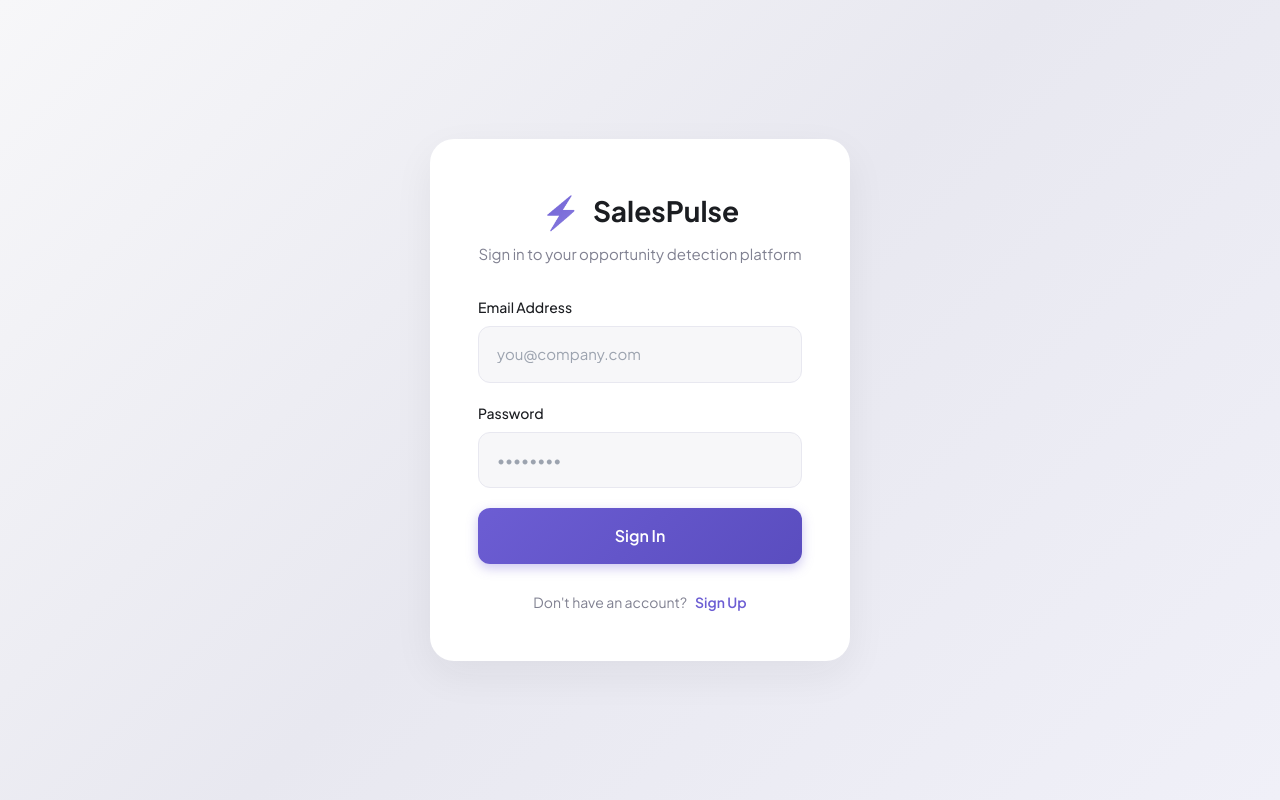
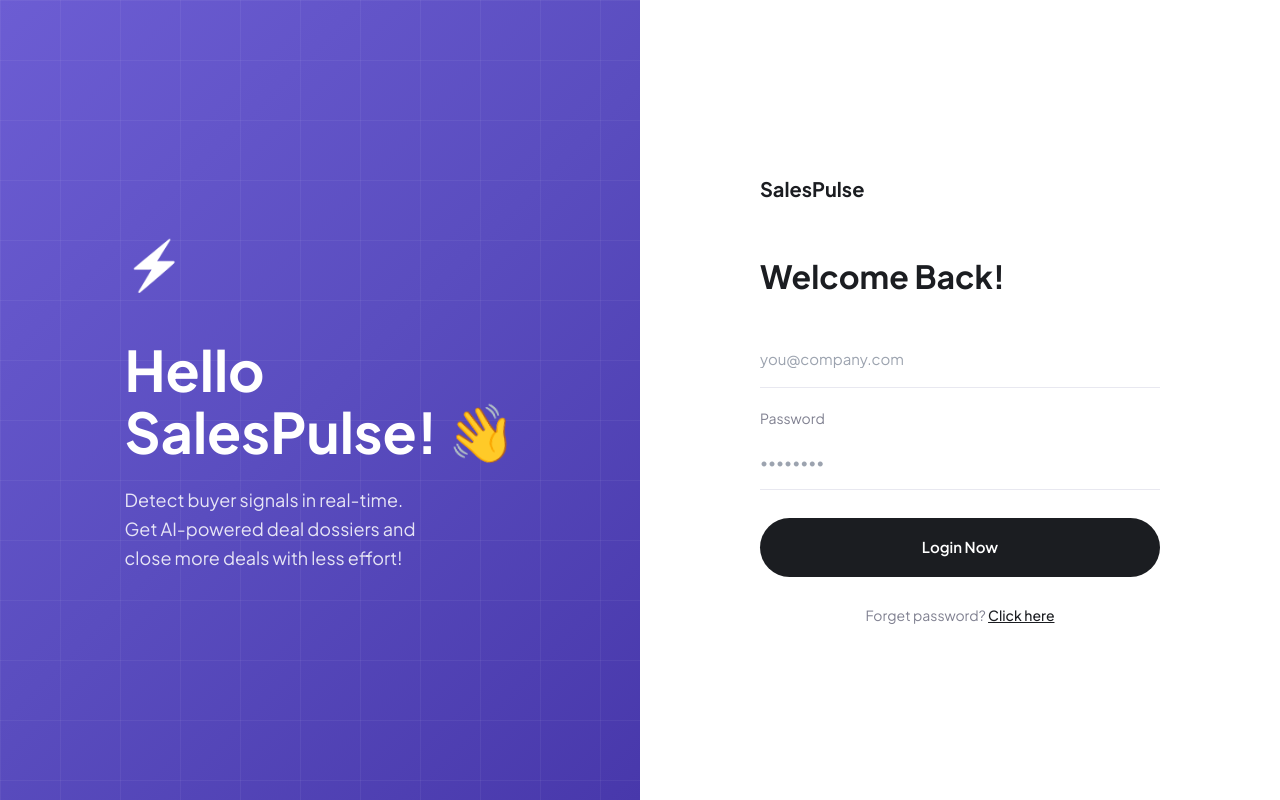
Before and after one commit to pradda-gotham/salesSignalPulse, a React (Vite) app: page / in a window 1280 px wide. Built offline with nearby package versions, Linux system fonts and the light colour scheme; no server answers.

Commit message:
feat(design): redesign login page with split layout, remove Google login and welcome subtitle

```diff
--- a/views/LoginView.tsx
+++ b/views/LoginView.tsx
@@ -6,7 +6,7 @@ interface LoginViewProps {
 }
 
 export const LoginView: React.FC<LoginViewProps> = ({ onSuccess }) => {
-    const { signIn, signUp } = useAuth();
+    const { signIn, signUp, signInWithGoogle } = useAuth();
     const [isSignUp, setIsSignUp] = useState(false);
     const [email, setEmail] = useState('');
     const [password, setPassword] = useState('');
@@ -57,21 +57,58 @@ export const LoginView: React.FC<LoginViewProps> = ({ onSuccess }) => {
         setLoading(false);
     };
 
+    const handleGoogleSignIn = async () => {
+        setLoading(true);
+        setMessage(null);
+        const { error } = await signInWithGoogle();
+        if (error) {
+            setMessage({ type: 'error', text: error.message });
+        }
+        setLoading(false);
+    };
+
     return (
         <div style={styles.container}>
-            <div style={styles.card}>
-                <div style={styles.logo}>
-                    <span style={styles.logoIcon}>⚡</span>
-                    <h1 style={styles.title}>SalesPulse</h1>
+            {/* Left Panel - Branding */}
+            <div style={styles.leftPanel}>
+                <div style={styles.leftContent}>
+                    {/* Logo */}
+                    <div style={styles.logoIcon}>⚡</div>
+
+                    {/* Headline */}
+                    <h1 style={styles.heroTitle}>
+                        Hello<br />
+                        SalesPulse!<span style={styles.waveEmoji}>👋</span>
+                    </h1>
+
+                    {/* Tagline */}
+                    <p style={styles.heroSubtitle}>
+                        Detect buyer signals in real-time.<br />
+                        Get AI-powered deal dossiers and<br />
+                        close more deals with less effort!
+                    </p>
                 </div>
 
-                <p style={styles.subtitle}>
-                    {isSignUp ? 'Create your account' : 'Sign in to your opportunity detection platform'}
-                </p>
+                {/* Decorative grid lines */}
+                <div style={styles.gridOverlay}></div>
+            </div>
 
+            {/* Right Panel - Form */}
+            <div style={styles.rightPanel}>
+                <div style={styles.formContainer}>
+                    {/* Brand name */}
+                    <h2 style={styles.brandName}>SalesPulse</h2>
+
+                    {/* Welcome text */}
+                    <div style={styles.welcomeSection}>
+                        <h3 style={styles.welcomeTitle}>
+                            {isSignUp ? 'Get Started!' : 'Welcome Back!'}
+                        </h3>
+                    </div>
+
+                    {/* Form */}
                     <form onSubmit={handleSubmit} style={styles.form}>
                         <div style={styles.inputGroup}>
-                        <label style={styles.label}>Email Address</label>
                             <input
                                 type="email"
                                 value={email}
@@ -83,7 +120,7 @@ export const LoginView: React.FC<LoginViewProps> = ({ onSuccess }) => {
                         </div>
 
                         <div style={styles.inputGroup}>
-                        <label style={styles.label}>Password</label>
+                            <label style={styles.inputLabel}>Password</label>
                             <input
                                 type="password"
                                 value={password}
@@ -96,7 +133,7 @@ export const LoginView: React.FC<LoginViewProps> = ({ onSuccess }) => {
 
                         {isSignUp && (
                             <div style={styles.inputGroup}>
-                            <label style={styles.label}>Confirm Password</label>
+                                <label style={styles.inputLabel}>Confirm Password</label>
                                 <input
                                     type="password"
                                     value={confirmPassword}
@@ -111,8 +148,8 @@ export const LoginView: React.FC<LoginViewProps> = ({ onSuccess }) => {
                         {message && (
                             <div style={{
                                 ...styles.message,
-                            backgroundColor: message.type === 'success' ? 'rgba(34, 197, 94, 0.1)' : 'rgba(239, 68, 68, 0.1)',
-                            color: message.type === 'success' ? '#22c55e' : '#ef4444',
+                                backgroundColor: message.type === 'success' ? 'rgba(76, 227, 100, 0.1)' : 'rgba(255, 95, 95, 0.1)',
+                                color: message.type === 'success' ? '#4CE364' : '#FF5F5F',
                             }}>
                                 {message.text}
                             </div>
@@ -121,31 +158,22 @@ export const LoginView: React.FC<LoginViewProps> = ({ onSuccess }) => {
                         <button
                             type="submit"
                             style={{
-                            ...styles.button,
+                                ...styles.primaryButton,
                                 opacity: loading ? 0.7 : 1,
                             }}
                             disabled={loading}
                         >
-                        {loading ? 'Please wait...' : (isSignUp ? 'Create Account' : 'Sign In')}
+                            {loading ? 'Please wait...' : (isSignUp ? 'Create Account' : 'Login Now')}
                         </button>
+
+
+
+                        {!isSignUp && (
+                            <div style={styles.forgotPassword}>
+                                Forget password? <button type="button" style={styles.linkButton}>Click here</button>
+                            </div>
+                        )}
                     </form>
-
-                <div style={styles.footer}>
-                    <span style={styles.footerText}>
-                        {isSignUp ? 'Already have an account?' : "Don't have an account?"}
-                    </span>
-                    <button
-                        type="button"
-                        onClick={() => {
-                            setIsSignUp(!isSignUp);
-                            setMessage(null);
-                            setPassword('');
-                            setConfirmPassword('');
-                        }}
-                        style={styles.switchButton}
-                    >
-                        {isSignUp ? 'Sign In' : 'Sign Up'}
-                    </button>
                 </div>
             </div>
         </div>
@@ -156,44 +184,100 @@ const styles: { [key: string]: React.CSSProperties } = {
     container: {
         minHeight: '100vh',
         display: 'flex',
-        alignItems: 'center',
-        justifyContent: 'center',
-        background: 'linear-gradient(135deg, #F7F7F9 0%, #E8E8F0 50%, #F0F0F8 100%)',
-        padding: '20px',
+        flexDirection: 'row',
     },
-    card: {
-        backgroundColor: '#FFFFFF',
-        borderRadius: '24px',
-        padding: '48px',
-        width: '100%',
-        maxWidth: '420px',
-        boxShadow: '0px 14px 40px rgba(33, 33, 33, 0.06)',
-        border: 'none',
-    },
-    logo: {
+    leftPanel: {
+        flex: '1',
+        background: 'linear-gradient(135deg, #6C5DD3 0%, #5A4DBF 50%, #4838AB 100%)',
         display: 'flex',
         alignItems: 'center',
         justifyContent: 'center',
-        gap: '12px',
-        marginBottom: '8px',
+        position: 'relative',
+        overflow: 'hidden',
+        padding: '60px',
+    },
+    leftContent: {
+        position: 'relative',
+        zIndex: 2,
+        maxWidth: '480px',
     },
     logoIcon: {
-        fontSize: '32px',
-        background: 'linear-gradient(135deg, #6C5DD3 0%, #8B7FE0 100%)',
-        WebkitBackgroundClip: 'text',
-        WebkitTextFillColor: 'transparent',
+        fontSize: '48px',
+        marginBottom: '40px',
+        filter: 'brightness(0) invert(1)',
     },
-    title: {
-        fontSize: '28px',
+    heroTitle: {
+        fontSize: '56px',
+        fontWeight: '700',
+        color: '#ffffff',
+        lineHeight: '1.1',
+        marginBottom: '24px',
+    },
+    waveEmoji: {
+        display: 'inline-block',
+        marginLeft: '8px',
+        animation: 'wave 1.5s ease-in-out infinite',
+    },
+    heroSubtitle: {
+        fontSize: '18px',
+        color: 'rgba(255, 255, 255, 0.85)',
+        lineHeight: '1.6',
+        fontWeight: '400',
+    },
+    gridOverlay: {
+        position: 'absolute',
+        top: 0,
+        left: 0,
+        right: 0,
+        bottom: 0,
+        backgroundImage: `
+            linear-gradient(rgba(255,255,255,0.05) 1px, transparent 1px),
+            linear-gradient(90deg, rgba(255,255,255,0.05) 1px, transparent 1px)
+        `,
+        backgroundSize: '60px 60px',
+        zIndex: 1,
+    },
+    rightPanel: {
+        flex: '1',
+        backgroundColor: '#ffffff',
+        display: 'flex',
+        alignItems: 'center',
+        justifyContent: 'center',
+        padding: '60px',
+    },
+    formContainer: {
+        width: '100%',
+        maxWidth: '400px',
+    },
+    brandName: {
+        fontSize: '20px',
         fontWeight: '700',
         color: '#1B1D21',
-        margin: 0,
+        marginBottom: '48px',
     },
-    subtitle: {
-        textAlign: 'center',
+    welcomeSection: {
+        marginBottom: '32px',
+    },
+    welcomeTitle: {
+        fontSize: '32px',
+        fontWeight: '700',
+        color: '#1B1D21',
+        marginBottom: '12px',
+    },
+    welcomeSubtitle: {
+        fontSize: '14px',
         color: '#808191',
-        marginBottom: '32px',
-        fontSize: '15px',
+        lineHeight: '1.6',
+    },
+    linkButton: {
+        background: 'none',
+        border: 'none',
+        color: '#1B1D21',
+        textDecoration: 'underline',
+        cursor: 'pointer',
+        padding: 0,
+        fontSize: '14px',
+        fontWeight: '500',
     },
     form: {
         display: 'flex',
@@ -203,22 +287,23 @@ const styles: { [key: string]: React.CSSProperties } = {
     inputGroup: {
         display: 'flex',
         flexDirection: 'column',
-        gap: '8px',
+        gap: '6px',
     },
-    label: {
-        color: '#1B1D21',
+    inputLabel: {
         fontSize: '14px',
-        fontWeight: '500',
+        color: '#808191',
+        fontWeight: '400',
     },
     input: {
-        padding: '16px 18px',
+        padding: '16px 0',
         fontSize: '15px',
-        borderRadius: '12px',
-        border: '1px solid #E8E8F0',
-        backgroundColor: '#F7F7F9',
+        borderRadius: '0',
+        border: 'none',
+        borderBottom: '1px solid #E8E8F0',
+        backgroundColor: 'transparent',
         color: '#1B1D21',
         outline: 'none',
-        transition: 'border-color 0.2s, box-shadow 0.2s',
+        transition: 'border-color 0.2s',
     },
     message: {
         padding: '14px 18px',
@@ -226,36 +311,47 @@ const styles: { [key: string]: React.CSSProperties } = {
         fontSize: '14px',
         textAlign: 'center',
     },
-    button: {
-        padding: '16px 24px',
-        fontSize: '16px',
+    primaryButton: {
+        padding: '18px 24px',
+        fontSize: '15px',
         fontWeight: '600',
-        borderRadius: '12px',
+        borderRadius: '30px',
         border: 'none',
-        background: 'linear-gradient(135deg, #6C5DD3 0%, #5A4DBF 100%)',
+        backgroundColor: '#1B1D21',
         color: '#ffffff',
         cursor: 'pointer',
         transition: 'transform 0.2s, box-shadow 0.2s',
-        boxShadow: '0px 4px 12px rgba(108, 93, 211, 0.35)',
+        marginTop: '8px',
     },
-    footer: {
+    googleButton: {
+        padding: '16px 24px',
+        fontSize: '15px',
+        fontWeight: '500',
+        borderRadius: '30px',
+        border: '1px solid #E8E8F0',
+        backgroundColor: '#ffffff',
+        color: '#1B1D21',
+        cursor: 'pointer',
         display: 'flex',
         alignItems: 'center',
         justifyContent: 'center',
-        gap: '8px',
-        marginTop: '28px',
+        transition: 'background-color 0.2s',
     },
-    footerText: {
+    forgotPassword: {
+        textAlign: 'center',
+        fontSize: '14px',
         color: '#808191',
-        fontSize: '14px',
-    },
-    switchButton: {
-        background: 'none',
-        border: 'none',
-        color: '#6C5DD3',
-        fontSize: '14px',
-        fontWeight: '600',
-        cursor: 'pointer',
-        padding: 0,
+        marginTop: '8px',
     },
 };
+
+// Add CSS animation for wave emoji
+const styleSheet = document.createElement('style');
+styleSheet.textContent = `
+    @keyframes wave {
+        0%, 100% { transform: rotate(0deg); }
+        25% { transform: rotate(20deg); }
+        75% { transform: rotate(-10deg); }
+    }
+`;
+document.head.appendChild(styleSheet);
```
Lines whose indentation alone changed are shown as unchanged.
